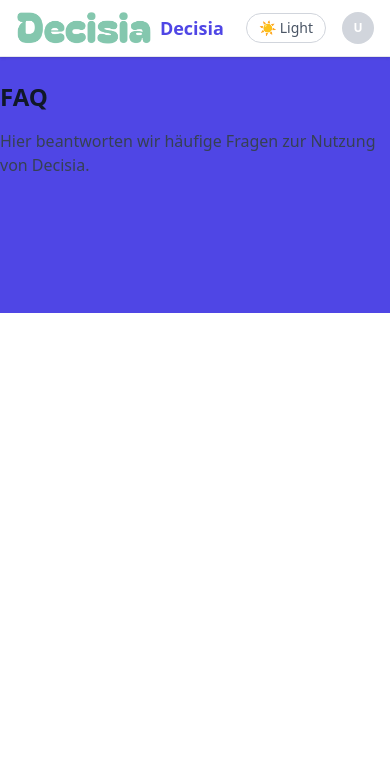
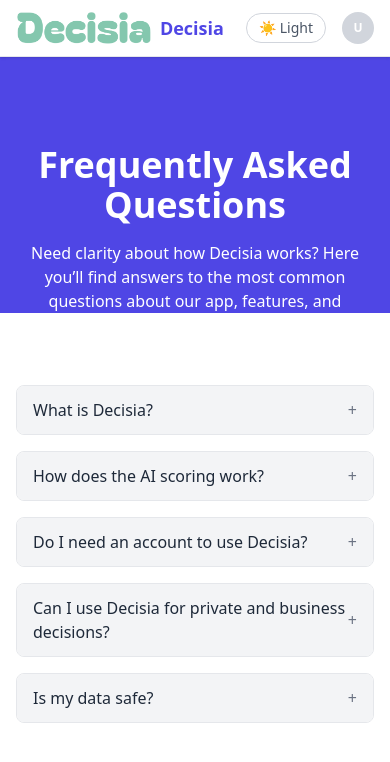
Before and after one commit to martenzoe/decisio, a React (Vite) app: page /faq in a window 390 px wide. Shown: the top 762 px of the page. Built offline with nearby package versions, Linux system fonts and the light colour scheme.

Commit message:
feat(faq): add accordion-style FAQ with detailed explanations and responsive design

```diff
--- a/src/pages/Faq.jsx
+++ b/src/pages/Faq.jsx
@@ -1,9 +1,72 @@
+import { useState } from 'react'
+
+function AccordionItem({ question, answer }) {
+  const [open, setOpen] = useState(false)
+
+  return (
+    <div className="border border-gray-200 dark:border-gray-700 rounded-lg overflow-hidden">
+      <button
+        onClick={() => setOpen(!open)}
+        className="w-full text-left px-4 py-3 bg-gray-100 dark:bg-gray-800 hover:bg-gray-200 dark:hover:bg-gray-700 transition flex justify-between items-center"
+      >
+        <span className="font-medium text-gray-800 dark:text-gray-100">{question}</span>
+        <span className="text-gray-500 dark:text-gray-300">{open ? '−' : '+'}</span>
+      </button>
+      {open && (
+        <div className="px-4 py-3 bg-white dark:bg-gray-900 text-gray-700 dark:text-gray-300 text-sm">
+          {answer}
+        </div>
+      )}
+    </div>
+  )
+}
+
 function Faq() {
-    return (
-      <div>
-        <h1 className="text-2xl font-bold mb-4">FAQ</h1>
-        <p className="text-gray-700">Hier beantworten wir häufige Fragen zur Nutzung von Decisia.</p>
-      </div>
-    )
-  }
-  export default Faq
+  const faqs = [
+    {
+      question: 'What is Decisia?',
+      answer: 'Decisia is a decision-making app that helps you evaluate complex choices by defining your own options and criteria. You can score manually or use AI assistance (GPT) for automatic, transparent evaluation.',
+    },
+    {
+      question: 'How does the AI scoring work?',
+      answer: 'When using the AI mode, GPT analyzes your decision context and criteria, then assigns scores and provides explanations for each option. This gives you an objective and structured overview.',
+    },
+    {
+      question: 'Do I need an account to use Decisia?',
+      answer: 'Yes. You need to register for a free account to create, save, and access your decisions.',
+    },
+    {
+      question: 'Can I use Decisia for private and business decisions?',
+      answer: 'Absolutely. Decisia is flexible enough for both personal choices (e.g. job offers, purchases) and business-related decisions (e.g. vendor selection, hiring).',
+    },
+    {
+      question: 'Is my data safe?',
+      answer: 'Your decisions are stored securely. We use modern authentication and do not share your data with third parties. You can delete your data at any time.',
+    },
+  ]
+
+  return (
+    <div className="max-w-4xl mx-auto px-4 py-16 space-y-12">
+      {/* Introduction */}
+      <section className="text-center space-y-4">
+        <h1 className="text-4xl font-bold text-white dark:text-white">Frequently Asked Questions</h1>
+        <p className="text-white dark:text-gray-300 max-w-2xl mx-auto">
+          Need clarity about how Decisia works? Here you’ll find answers to the most common questions about our app, features, and decision-making process.
+        </p>
+      </section>
+
+      {/* Accordion */}
+      <section className="space-y-4">
+        {faqs.map((item, index) => (
+          <AccordionItem
+            key={index}
+            question={item.question}
+            answer={item.answer}
+          />
+        ))}
+      </section>
+    </div>
+  )
+}
+
+export default Faq
```
